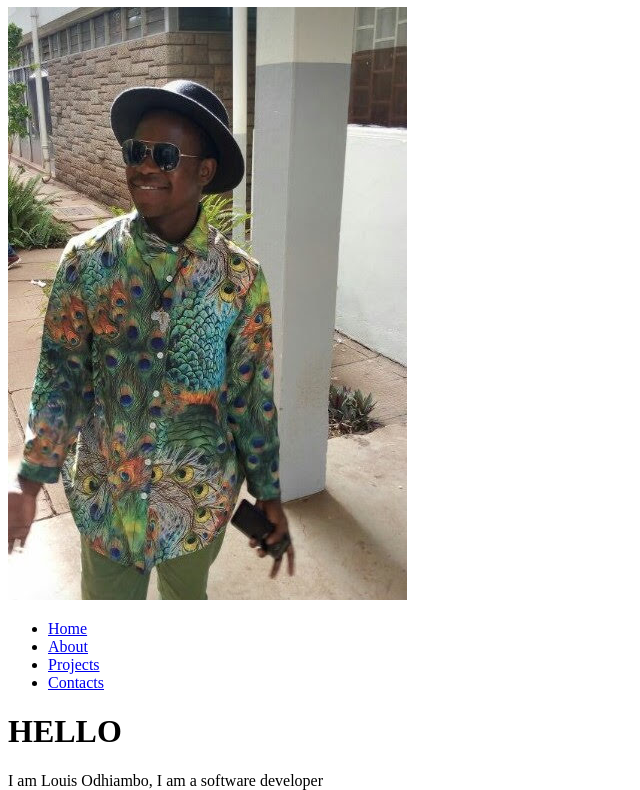
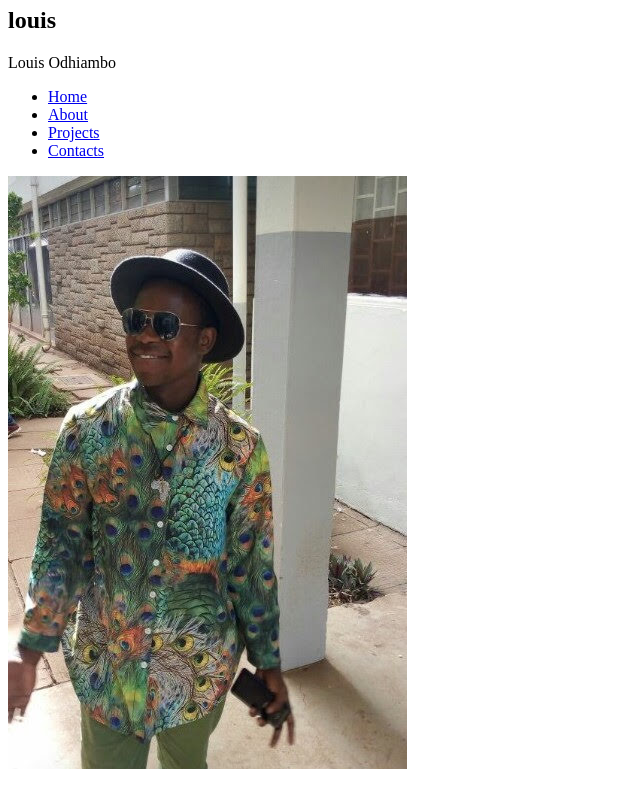
Before and after one commit to Louis-crypto/portfolio, a plain HTML site: page index.html in a window 1280 px wide. Shown: the part 73-863 px from the top of the page, without its empty margins (0-640 px from the left). Drawn offline with Linux system fonts and the light colour scheme.

Commit message:
add span elements in h2 tags

```diff
--- a/index.html
+++ b/index.html
@@ -12,7 +12,10 @@
 <body>
   <h1>Portfolio</h1>
   <div id="home">
-  <img src="images/miih.JPG" alt="an image of me">
+    <h2>
+      <span class="l">l</span><span class="o">o</span><span class="u">u</span><span class="i">i</span><span class="s">s</span>
+    </h2>
+    <p>Louis Odhiambo</p>
     <nav>
       <ul>
         <li><a href="#">Home</a></li>
@@ -21,6 +24,7 @@
         <li><a href="#">Contacts</a></li>
       </ul>
     </nav>
+    <img src="images/miih.JPG" alt="an image of me">
     <h1>HELLO</h1>
     <p>I am Louis Odhiambo, I am a software developer</p>
   </div>
@@ -36,7 +40,8 @@
     <h4>What am doing currently</h4>
     <p>I am currently a student at Moringa School taking programming as a course. This is a great opportunity in my life
       because it helps me improve my
-    coding skils. I took progamming because I love games and the interraction between games, computers and people, and I
+      coding skils. I took progamming because I love games and the interraction between games, computers and people, and
+      I
       would love to create a
       game with the skills I gain from programming. My passion in proramming developed from gaming.
     </p>
```
Lines whose indentation alone changed are shown as unchanged.
